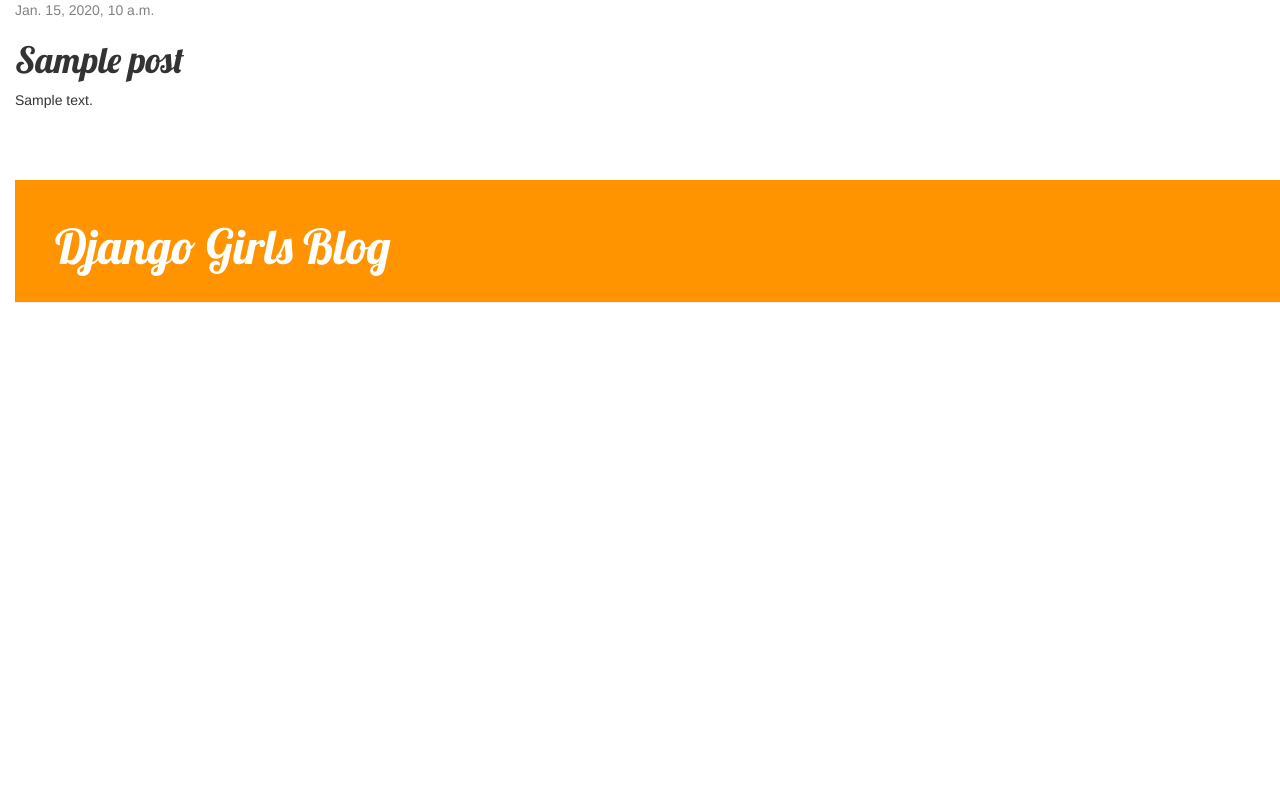
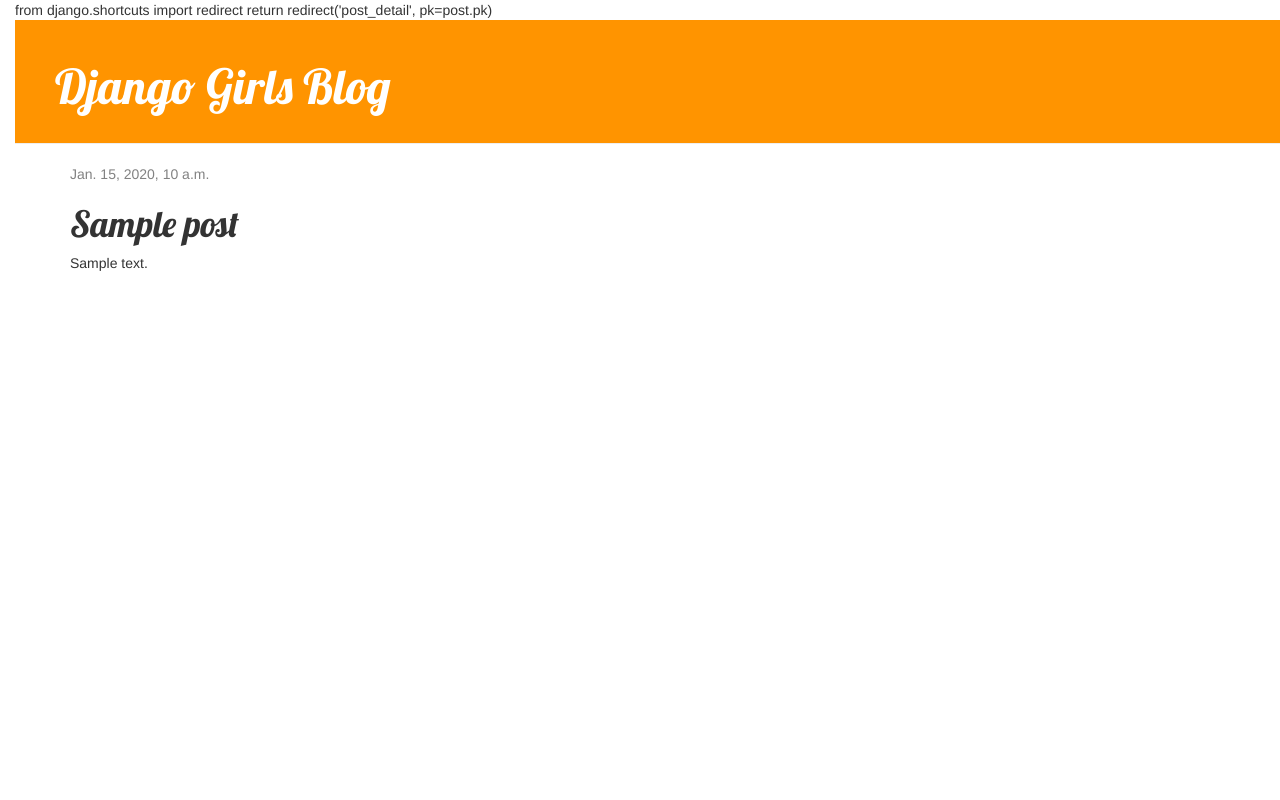
Before and after one commit to vpick/blogapp, a Django app: template blogapp/blog/templates/blog/post_detail.html in a window 1280 px wide. Run offline with Django 3.2, Linux system fonts and the light colour scheme; the template is opened without the code that fills it: most values are stand-ins (such as "Sample title", 1, 10 or a date in 2020); some libraries are stand-ins or nearby versions.

Commit message:
all files are modified

```diff
--- a/blogapp/blog/templates/blog/base.html
+++ b/blogapp/blog/templates/blog/base.html
@@ -1,31 +1,26 @@
 {% load staticfiles %}
-{% block content %}
-    {% for post in posts %}
-        <div class="post">
-            <div class="date">
-                {{ post.published_date }}
-            </div>
-            <h1><a href="">{{ post.title }}</a></h1>
-            <p>{{ post.text|linebreaks }}</p>
-        </div>
-    {% endfor %}
-{% endblock %}
 <html>
-<head><title>django blog</title>
+    <head>
+        <title>Django Girls blog</title>
         <link rel="stylesheet" href="//maxcdn.bootstrapcdn.com/bootstrap/3.2.0/css/bootstrap.min.css">
         <link rel="stylesheet" href="//maxcdn.bootstrapcdn.com/bootstrap/3.2.0/css/bootstrap-theme.min.css">
+        <link href='//fonts.googleapis.com/css?family=Lobster&subset=latin,latin-ext' rel='stylesheet' type='text/css'>
         <link rel="stylesheet" href="{% static 'css/blog.css' %}">
-<link href="http://fonts.googleapis.com/css?family=Lobster&subset=latin,latin-ext" rel="stylesheet" type="text/css"></head>
+    </head>
     <body>
         <div class="page-header">
+            {% if user.is_authenticated %}
+    <a href="{% url 'post_new' %}" class="top-menu"><span class="glyphicon glyphicon-plus"></span></a>
+{% endif %}
             <h1><a href="/">Django Girls Blog</a></h1>
         </div>
-
         <div class="content container">
             <div class="row">
                 <div class="col-md-8">
-
+                    {% block content %}
+                    {% endblock %}
                 </div>
             </div>
         </div>
-</body></html>
+    </body>
+</html>
--- a/blogapp/blog/templates/blog/post_detail.html
+++ b/blogapp/blog/templates/blog/post_detail.html
@@ -1,3 +1,5 @@
+from django.shortcuts import redirect
+return redirect('post_detail', pk=post.pk)
 {% extends 'blog/base.html' %}
 
 {% block content %}
@@ -7,6 +9,9 @@
                 {{ post.published_date }}
             </div>
         {% endif %}
+        {% if user.is_authenticated %}
+    <a class="btn btn-default" href="{% url 'post_edit' pk=post.pk %}"><span class="glyphicon glyphicon-pencil"></span></a>
+{% endif %}
         <h1>{{ post.title }}</h1>
         <p>{{ post.text|linebreaks }}</p>
     </div>
--- a/blogapp/blog/urls.py
+++ b/blogapp/blog/urls.py
@@ -1,6 +1,9 @@
 from django.conf.urls import include, url
 from . import views
+
 urlpatterns = [
     url(r'^$', views.post_list, name='post_list'),
     url(r'^post/(?P<pk>\d+)/$', views.post_detail, name='post_detail'),
+    url(r'^post/new/$', views.post_new, name='post_new'),
+    url(r'^post/(?P<pk>\d+)/edit/$', views.post_edit, name='post_edit'),
 ]
```
Also changed, not shown: blogapp/blog/forms.py (added, +9 -0 lines), blogapp/blog/templates/blog/post_edit.html (added, +9 -0 lines), blogapp/blog/views.py (+17 -0 lines), blogapp/db.sqlite3, 3 other files. Lines whose indentation alone changed are shown as unchanged.
